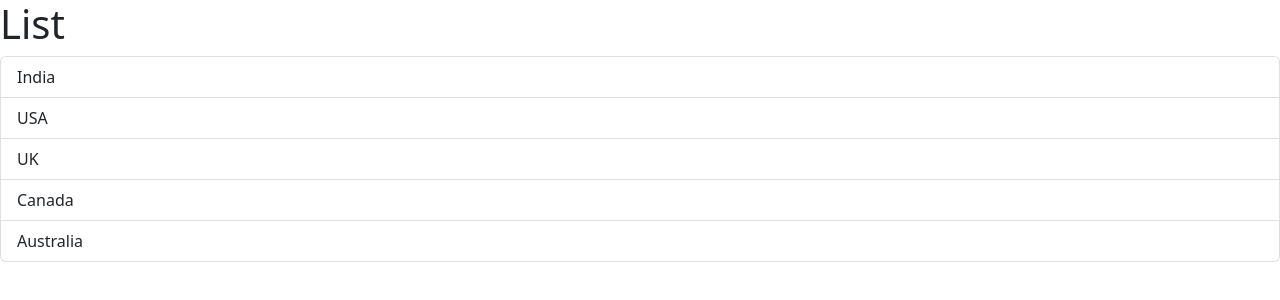
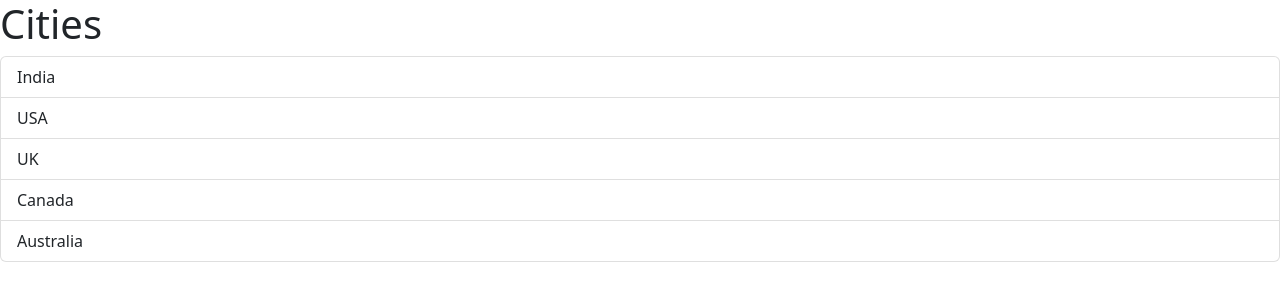
Before and after one commit to rajtilak-2020/Learning-React, a React (Vite) app in the folder react-app/: page / in a window 1280 px wide. Shown: the top 300 px of the page. Built offline with nearby package versions, Linux system fonts and the light colour scheme.

Commit message:
pass items and heading as props to ListGroup component; update rendering logic to display heading and handle empty state

```diff
--- a/react-app/src/App.tsx
+++ b/react-app/src/App.tsx
@@ -1,7 +1,13 @@
 import ListGroup from "./components/ListGroup";
 
 function App() {
-  return <div><ListGroup /></div>;
+  let items= ["India","USA","UK","Canada","Australia"];
+
+  return (
+  <div>
+    <ListGroup items={items} heading="Cities" />
+    </div>
+  );
 }
 
 export default App;
--- a/react-app/src/components/ListGroup.tsx
+++ b/react-app/src/components/ListGroup.tsx
@@ -1,13 +1,18 @@
 import { useState } from "react";
 
-function ListGroup() {
-    let items= ["India","USA","UK","Canada","Australia"];
+// {item: [], heading: string }
+
+interface Props{
+  items: string[];
+  heading: string;
+}
+
+function ListGroup({items, heading}: Props) {
 const [selectedIndex, setSelectedIndex] = useState(-1);
-
 
   return (
     <>
-        <h1>List</h1>
+        <h1>{heading}</h1>
         {items.length === 0 && <p>No items found</p>}
         <ul className="list-group">
             {items.map((item, index) => (
```
